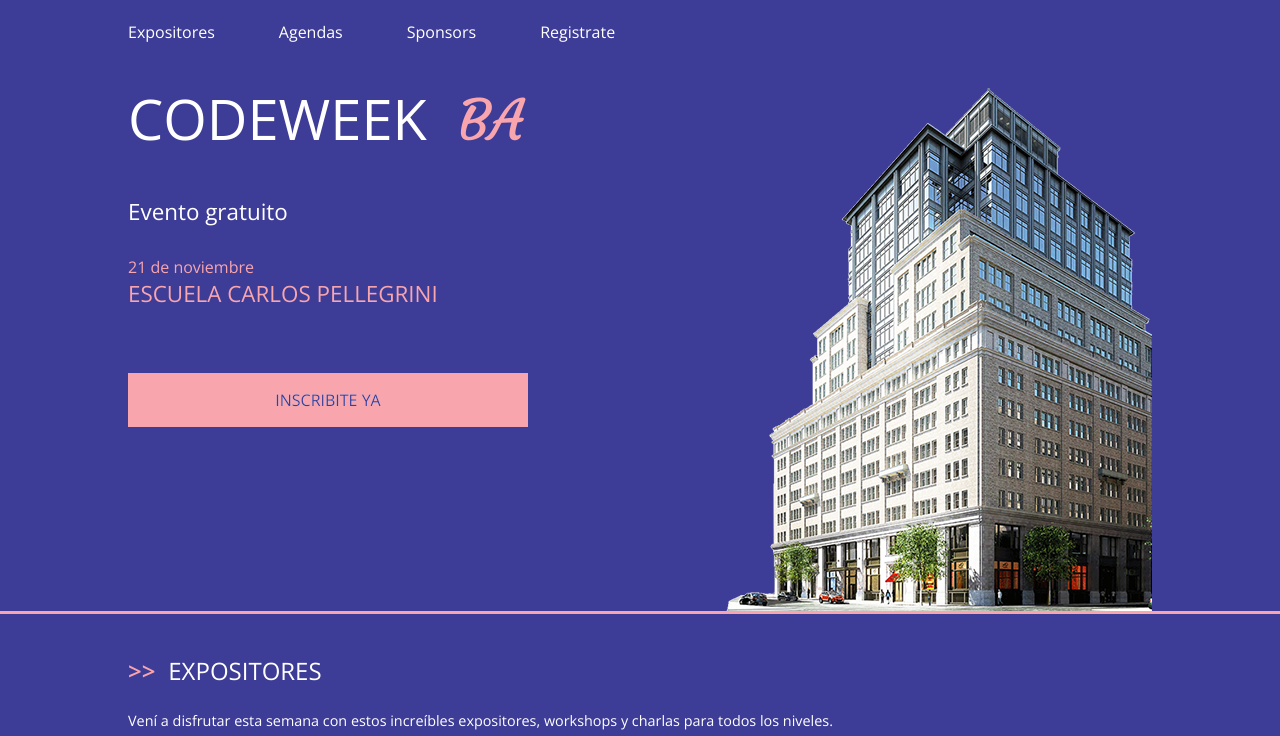
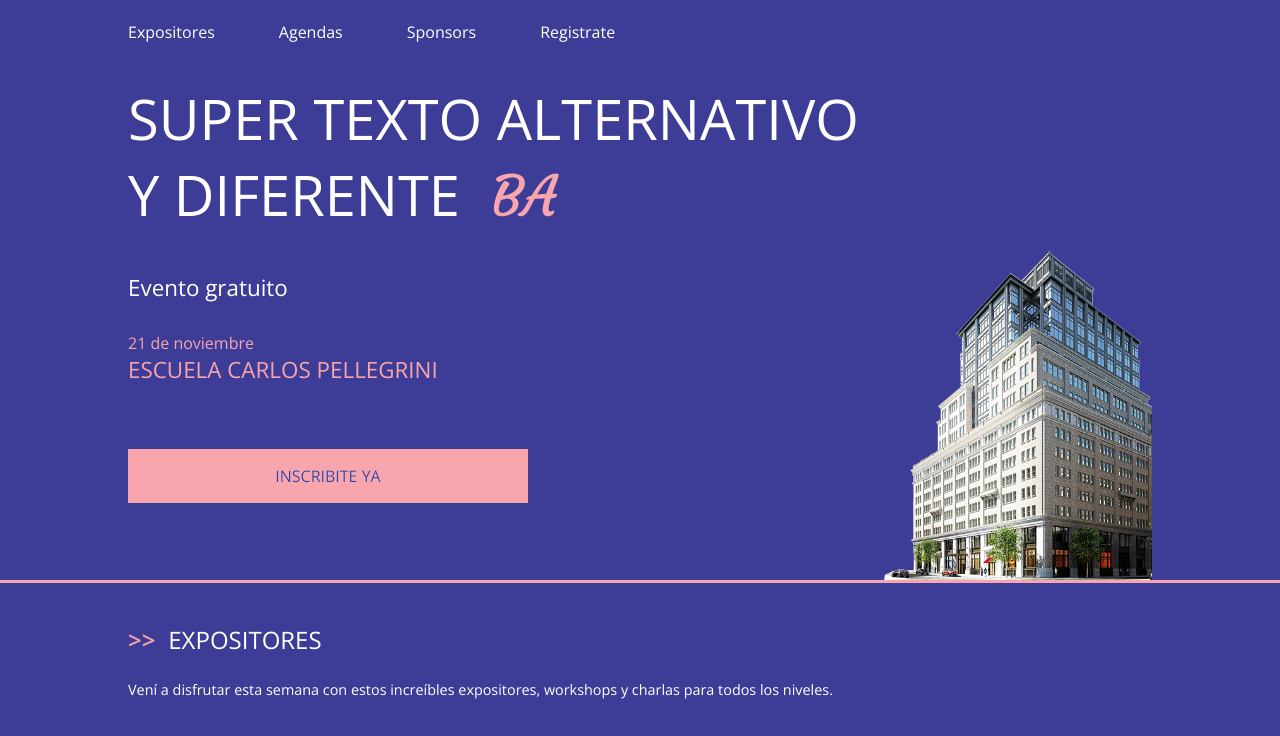
Before and after one commit to Santimitnik/repositorio-prueba, a plain HTML site: page index.html in a window 1280 px wide. Shown: the top 736 px of the page. Drawn offline with nearby package versions, Linux system fonts and the light colour scheme.

Commit message:
Modifiqué el index

```diff
--- a/index.html
+++ b/index.html
@@ -31,7 +31,7 @@
 		<div class="wrapper">
 			<div class="main-header">
 				<div class="main-header__content">
-					<h1>CodeWeek <span>BA</span></h1>
+					<h1>SUPER TEXTO ALTERNATIVO Y DIFERENTE <span>BA</span></h1>
 					<h2>Evento gratuito</h2>
 					<time datetime="2016-11-21">21 de noviembre</time>
 					<h3>Escuela Carlos Pellegrini</h3>
```
